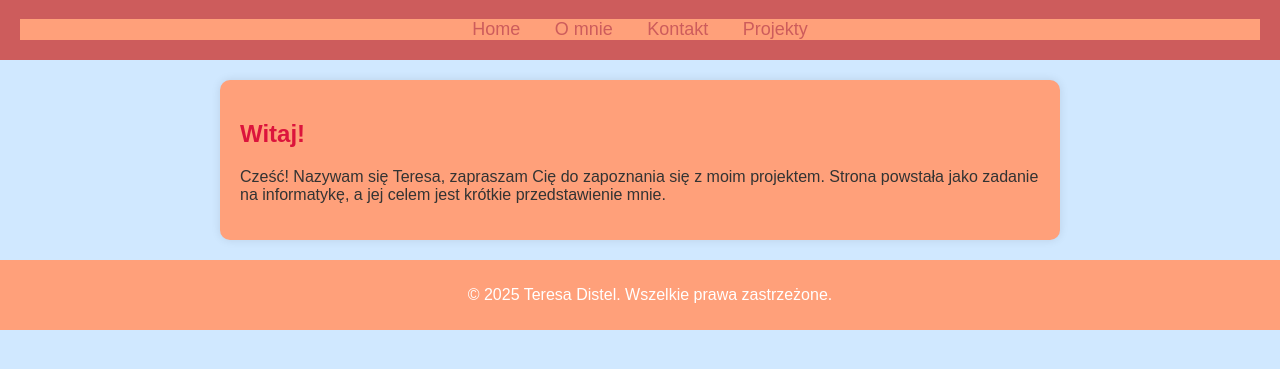
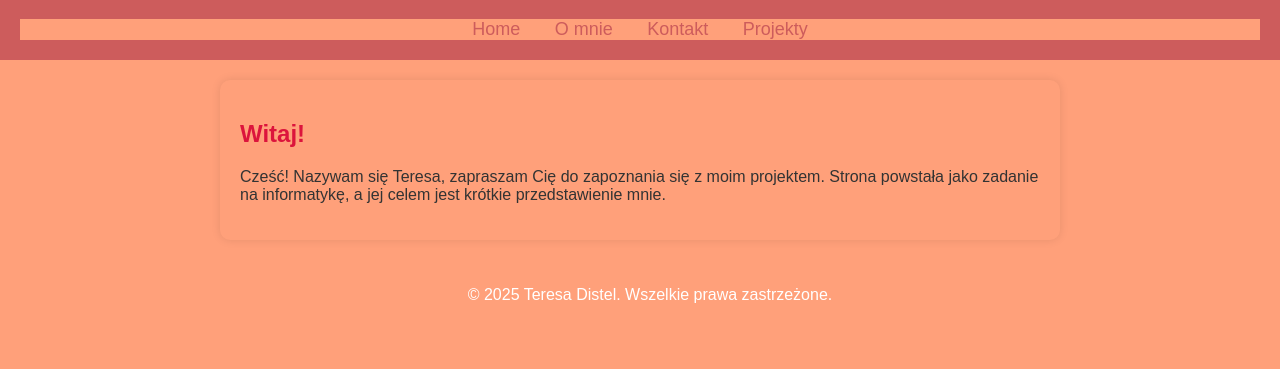
Before and after one commit to distelt07d/distelt07d.github.io, a plain HTML site: page index.html in a window 1280 px wide. Shown: the part 81-450 px from the top of the page. Drawn offline with Linux system fonts and the light colour scheme.

Commit message:
Update style.css

```diff
--- a/style.css
+++ b/style.css
@@ -3,7 +3,7 @@ body {
     font-family: Arial, sans-serif;
     margin: 0;
     padding: 0;
-    background-color: #d0e8ff;
+    background-color: #FFA07A;
     color: #333;
 }
 
```
